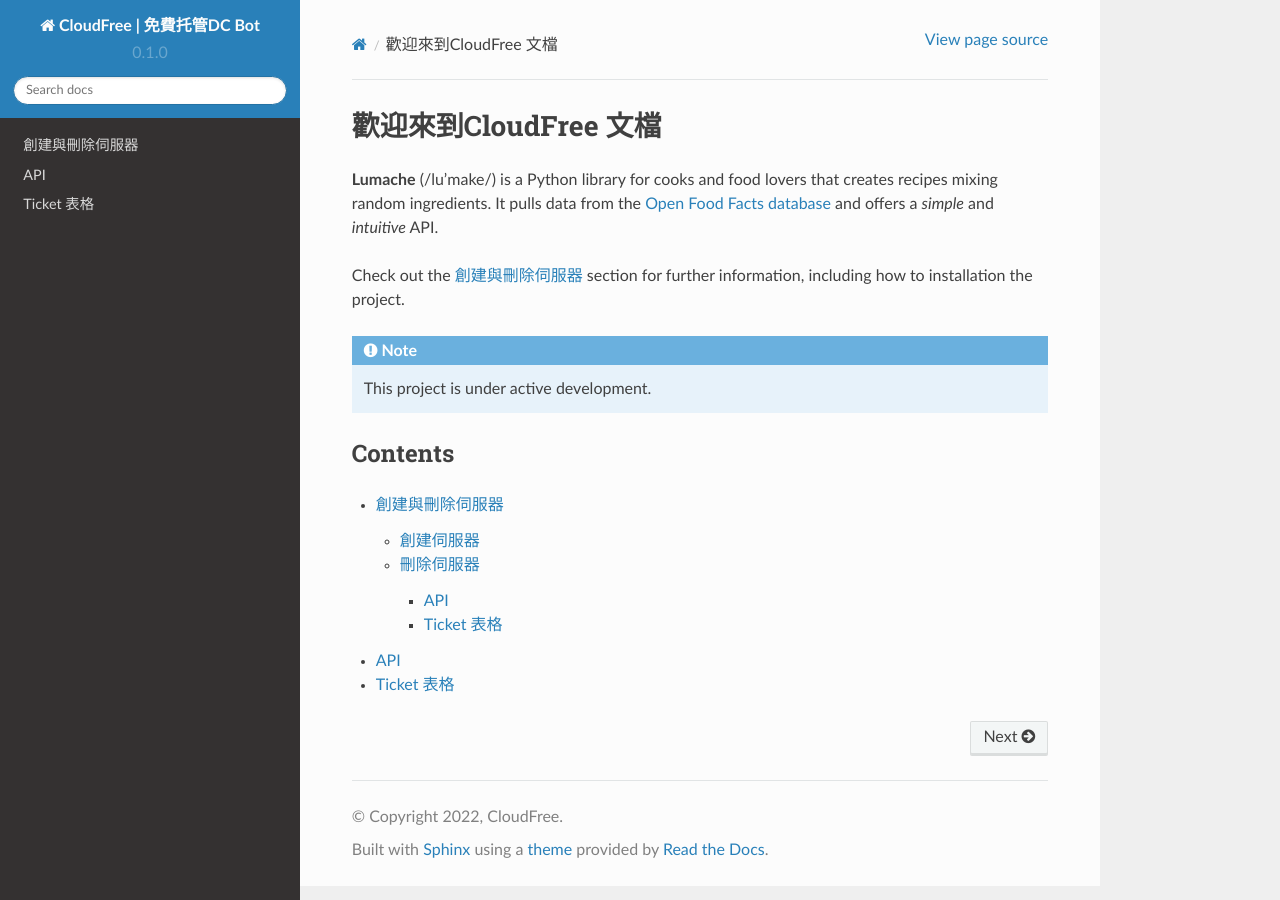
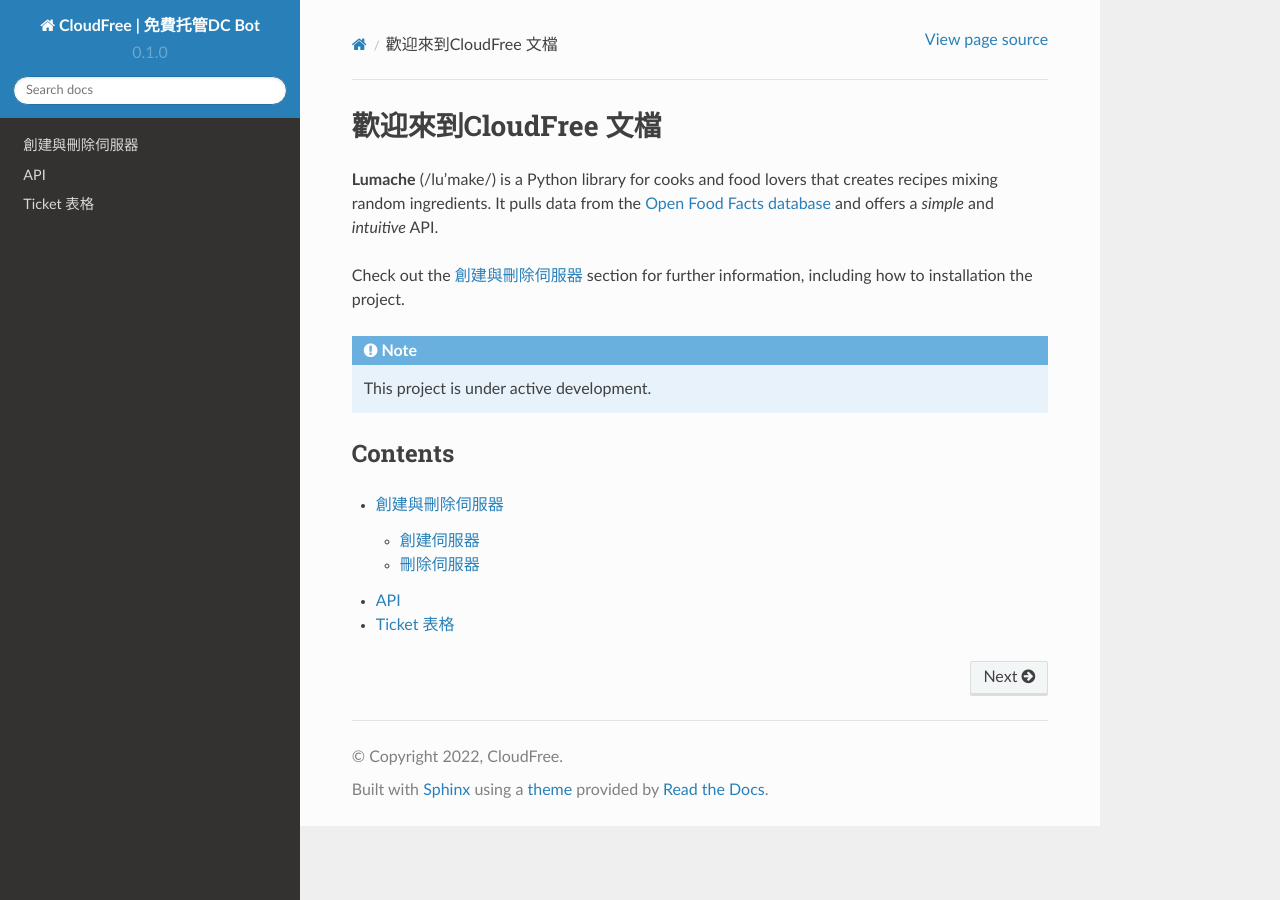
Before and after one commit to alexkong1123/cloudfree-docs, a Sphinx documentation site: the page built from docs/source/index.rst, in a window 1280 px wide. Built offline with Sphinx 7.4.7 and the Read the Docs theme 2.0.0, drawn with Linux system fonts in a browser that asks for light colours; pages that are not in the unit, such as notebooks, are missing from menus.

Commit message:
Update usage.rst

```diff
--- a/docs/source/usage.rst
+++ b/docs/source/usage.rst
@@ -20,8 +20,3 @@
 
 .. image:: ./2FC57437-037B-45D8-8001-52C02499680D.jpeg
   :width: 200px
-
-.. toctree::
-   usage
-   api
-   ticket_form
```
